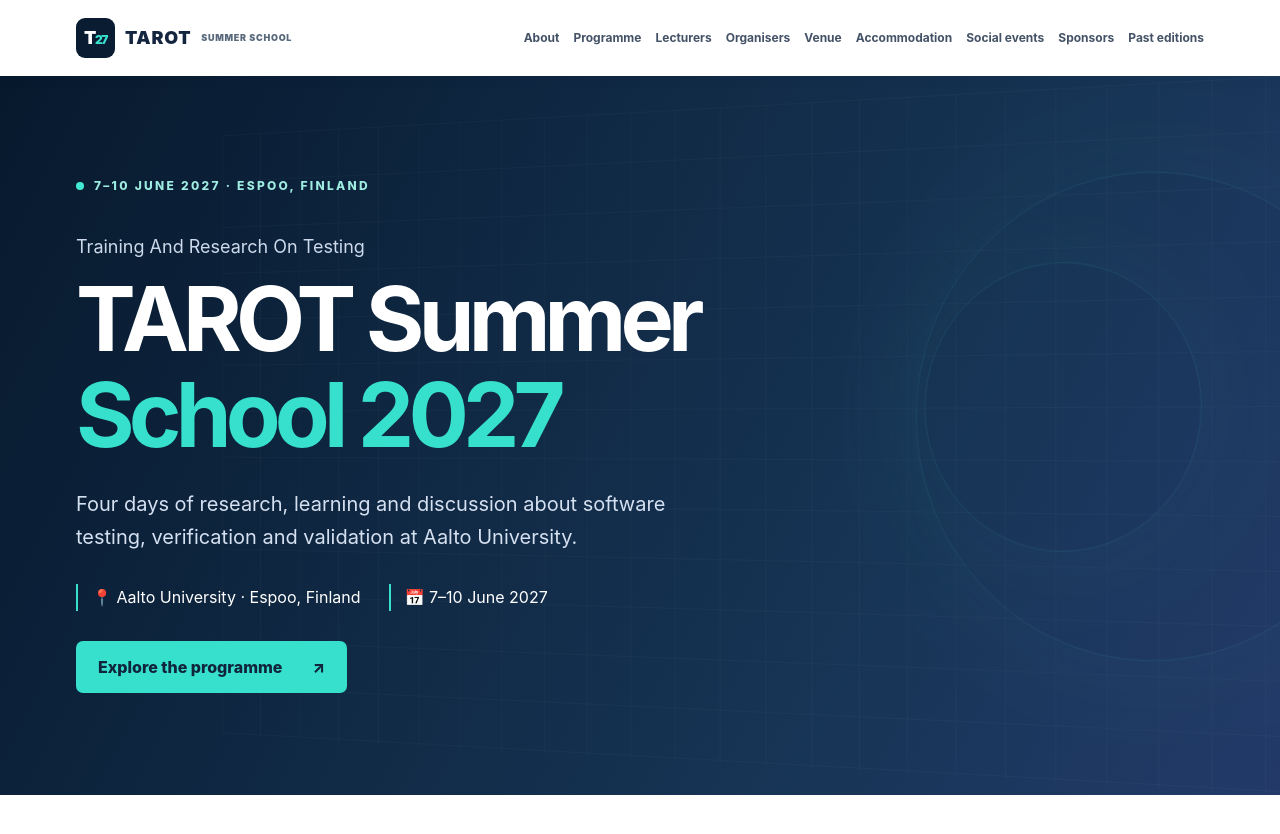
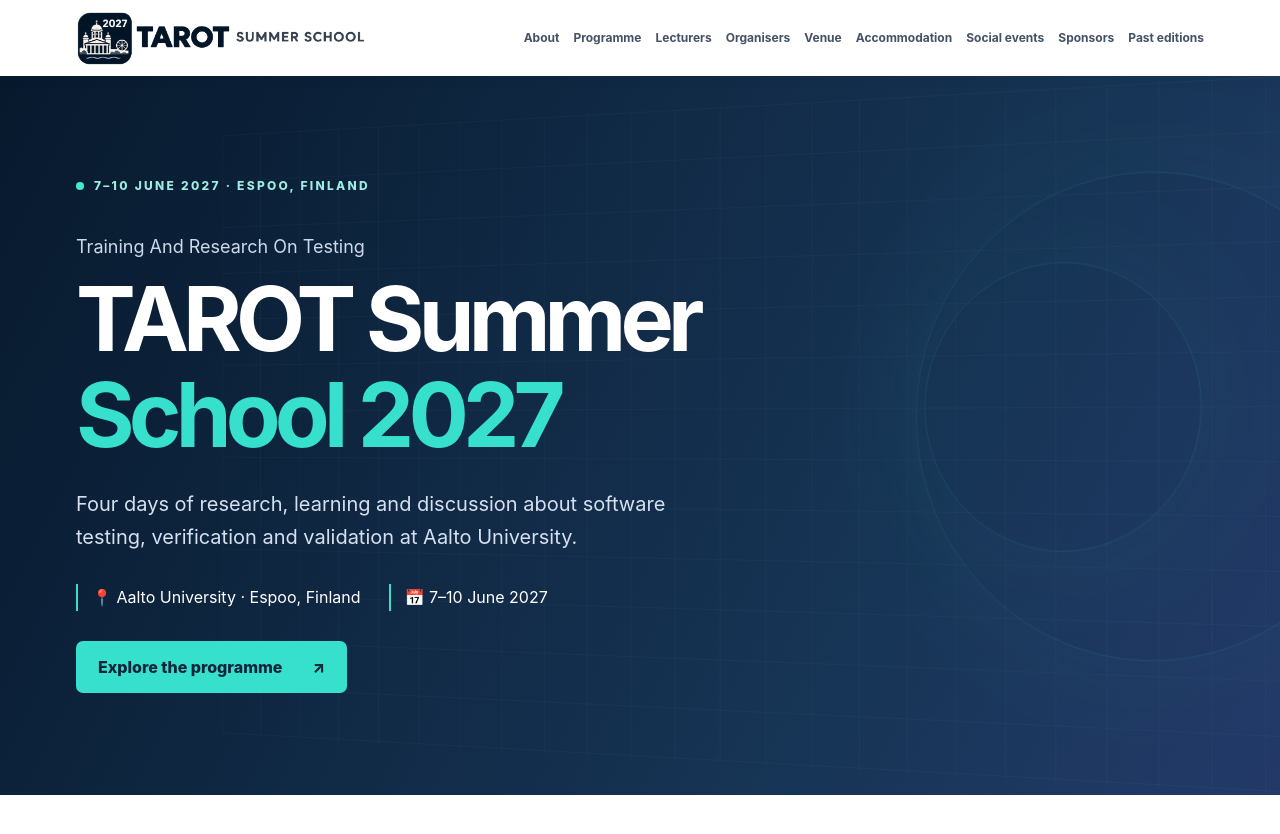
Before and after one commit to tarot27/tarot27.github.io, a Jekyll site: the page built from index.md, in a window 1280 px wide and 900 px high. Shown: the top 834 px of the window. Built offline with Jekyll 4.4.1, drawn with Linux system fonts in a browser that asks for light colours; our own code applies the rules of GitHub Pages for plain Markdown files.

Commit message:
Update default.html

```diff
--- a/_layouts/default.html
+++ b/_layouts/default.html
@@ -10,7 +10,7 @@
 <body>
 <header class="site-header">
   <div class="wrap nav">
-    <a class="brand" href="{{ '/' | relative_url }}"><span class="brand-mark">T<span>27</span></span> TAROT <small>SUMMER SCHOOL</small></a>
+    <a class="brand" href="{{ '/' | relative_url }}" aria-label="TAROT 2027 Summer School — Home"><img class="brand-logo" src="{{ '/assets/tarot2027-helsinki-logo.png' | relative_url }}" alt="TAROT Summer School 2027 — Helsinki" width="290" height="55"></a>
     <button class="menu-toggle" aria-label="Toggle navigation" aria-controls="nav" aria-expanded="false">☰</button>
     <nav id="nav" aria-label="Main navigation">
 <a href="{{ '/about/' | relative_url }}" {% if page.url == "/about/" %}aria-current="page"{% endif %}>About</a>
@@ -35,10 +35,11 @@
     <div class="hero-meta"><span>📍 Aalto University · Espoo, Finland</span><span>📅 7–10 June 2027</span></div>
     <a class="btn" href="{{ '/programme/' | relative_url }}">Explore the programme <span aria-hidden="true">↗</span></a>
   </div><div class="grid-art" aria-hidden="true"><div class="orb orb-one"></div><div class="orb orb-two"></div></div></section>
+{% elsif page.custom_hero %}
 {% else %}
   <section class="page-hero"><div class="wrap"><p class="eyebrow">TAROT 2027 · 7–10 JUNE · ESPOO</p><h1>{{ page.title | escape }}</h1>{% if page.subtitle %}<p>{{ page.subtitle | escape }}</p>{% endif %}</div></section>
 {% endif %}
-<section class="section {% if page.soft %}soft{% endif %}"><div class="wrap prose">
+<section class="section {% if page.soft %}soft{% endif %} {% if page.custom_hero %}past-editions-page{% endif %}"><div class="wrap prose">
 {{ content }}
 </div></section>
 </main>
```
